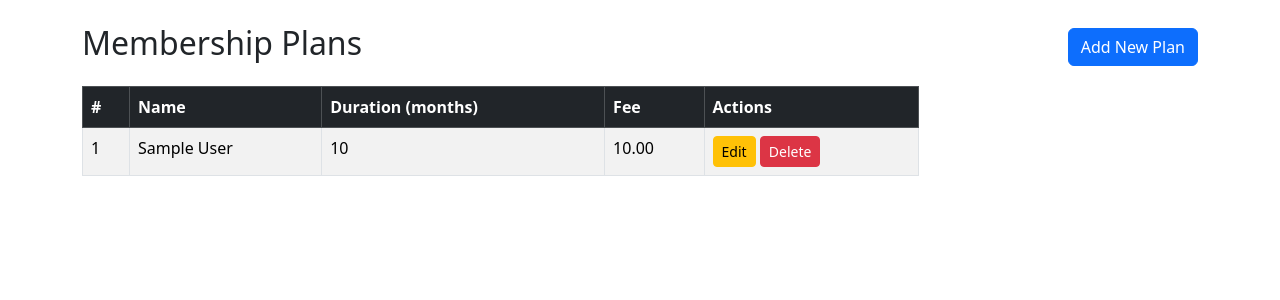
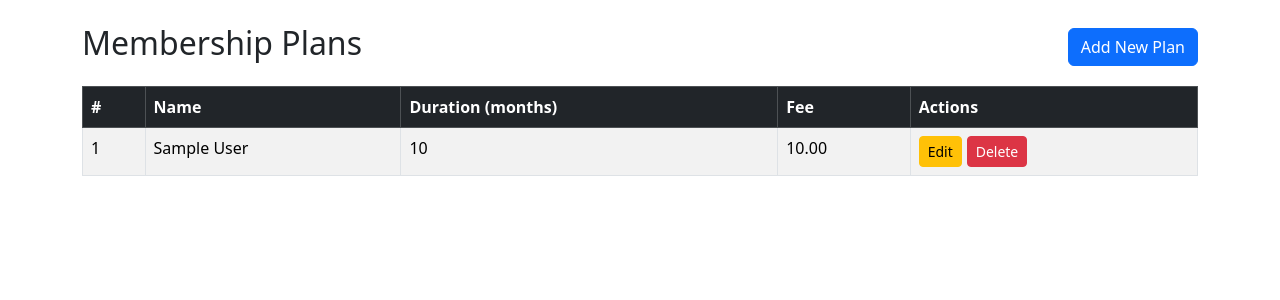
Before and after one commit to aaryan07thakur/GYM_Management_System_Django, a Django app: page /admin_plans/ in a window 1280 px wide. Shown: the part 56-356 px from the top of the page. Run offline with Django 5.2, Linux system fonts and the light colour scheme; a user stored in the database is signed in; tables that the repository leaves empty hold one stand-in row (values such as "Sample post"); some libraries are stand-ins or nearby versions.

Commit message:
admin_plan add, edit and delete features completed

```diff
--- a/gymapp/templates/admin_plan_form.html
+++ b/gymapp/templates/admin_plan_form.html
@@ -30,9 +30,8 @@
 
 
     <div class="col-md-12">
-        <label class="form-label">Description / Features </label>
-        <textarea type="Text" name="description" class="form-control" rows="3" > {{Plan.description|default:'' }} </textarea>
-
+        <label class="form-label">Description / Features</label>
+        <textarea name="description" class="form-control" rows="3">{{ plan.description|default:'' }}</textarea>
     </div>
 
 
--- a/gymapp/templates/admin_plans_list.html
+++ b/gymapp/templates/admin_plans_list.html
@@ -1,5 +1,5 @@
 {% extends "base.html" %}
-
+{% load static %}
 
 
 
@@ -11,7 +11,7 @@
     <a href="{% url 'admin_plan_add' %}" class="btn btn-primary">Add New Plan </a>
 </div>
 
-    <table class="table table-bordered table-striped w-75">
+    <table class="table table-bordered table-striped ">
 
         <thead class="table-dark">
             <tr>
@@ -31,8 +31,17 @@
                 <td> {{plan.duration_months }} </td>
                 <td> {{plan.fees}} </td>
                 <td>
-                    <a href="{% url 'admin_plan_edit' plan.id %}" class="btn btn-sm btn-warning" > Edit </a>
-                    <a href="" class="btn btn-sm btn-danger "> Delete </a>
+                    <div class="button-group">
+                        <a href="{% url 'admin_plan_edit' plan.id %}" class="btn btn-sm btn-warning" > Edit </a>
+                        <!-- delete button ko Features by form because it is more secure -->
+                        <form method="post" action="{% url 'admin_plan_delete' plan.id %}" class="inline-form" >
+                            {% csrf_token %}
+                            <input type="hidden" name="plan_id" value="{{plan_id }}">
+                            <button type="submit" class="btn btn-sm btn-danger "
+                            onclick = "return confirm('Are you sure you want to delete this plan ? ')">Delete </button>
+
+                        </form>
+                    </div>
                 </td>
             </tr>
             {% endfor %}
--- a/gymapp/urls.py
+++ b/gymapp/urls.py
@@ -11,6 +11,7 @@ urlpatterns = [
     path('admin_plans/', admin_plans_list, name='admin_plans_list'),
     path('admin_plan_add/', admin_plan_add, name='admin_plan_add'),
     path('admin_plans_edit/<int:plan_id>/', admin_plan_edit, name='admin_plan_edit'),
+    path('admin_plan_delete/<int:plan_id>/', admin_plan_delete, name='admin_plan_delete'),
 
 
 ]
--- a/gymapp/views.py
+++ b/gymapp/views.py
@@ -128,6 +128,15 @@ def admin_plan_edit(request,plan_id):
 
 
 
+@admin_required
+def admin_plan_delete(request,plan_id):
+    plan=MembershipPlan.objects.get(id=plan_id)
+    if request.method == "POST":
+        plan.delete()
+        messages.success(request, 'Membership plan deleted successfully ! ')
+        return redirect ('admin_plans_list')
+    return redirect(request, 'admin_plans_list')
+
 
 
 
--- /dev/null
+++ b/static/css/style.css
@@ -0,0 +1,10 @@
+/* .inline-form{
+    display: inline-block;
+} */
+
+
+.button-group{
+    display: flex;
+    gap: 5px;
+    align-items: center;
+}
--- a/templates/base.html
+++ b/templates/base.html
@@ -1,3 +1,4 @@
+{% load static %}
 <!DOCTYPE html>
 <html lang="en">
 <head>
@@ -6,6 +7,7 @@
     <title>Gym Management System </title>
     <link href="https://cdn.jsdelivr.net/npm/bootstrap@5.3.8/dist/css/bootstrap.min.css" rel="stylesheet">
     <link rel="stylesheet" href="https://cdnjs.cloudflare.com/ajax/libs/font-awesome/7.0.1/css/all.min.css"  />
+    <link rel="stylesheet" href="{% static 'css/style.css' %}">
 </head>
 <body>
 
```
